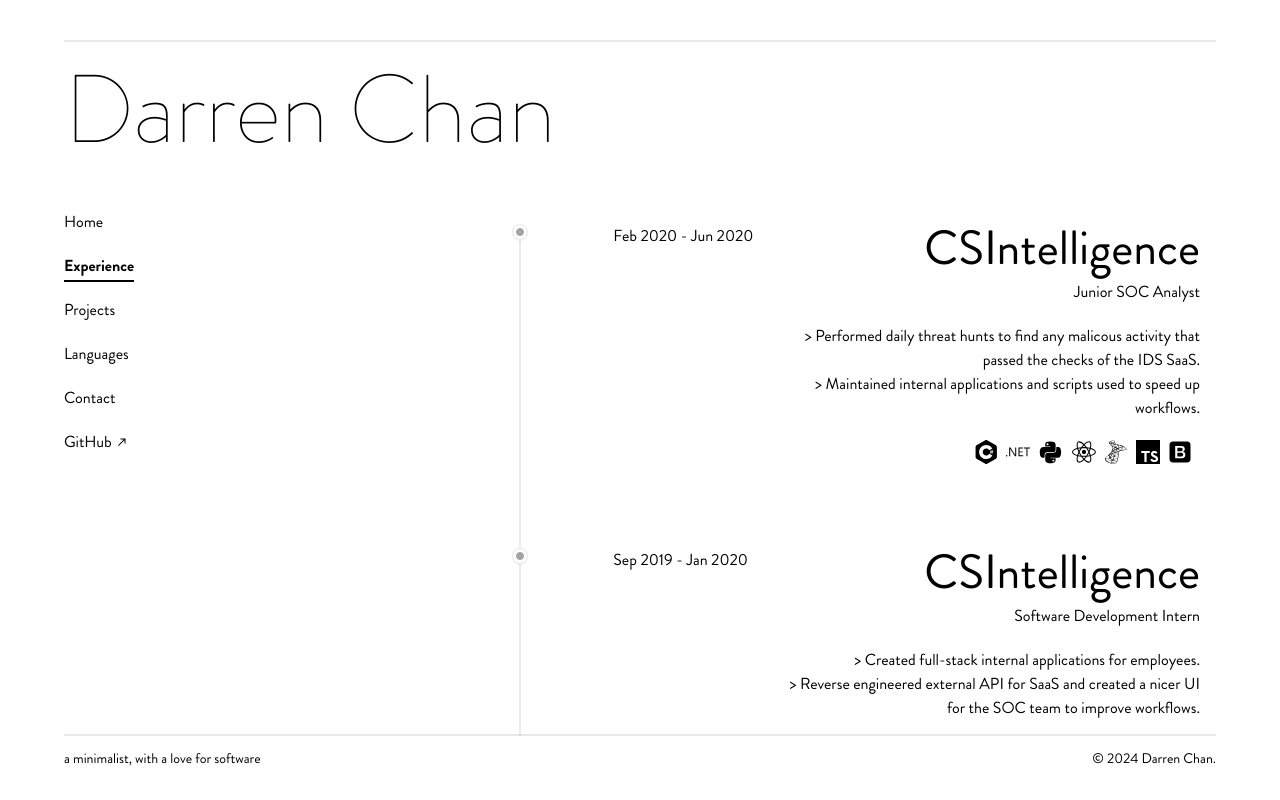
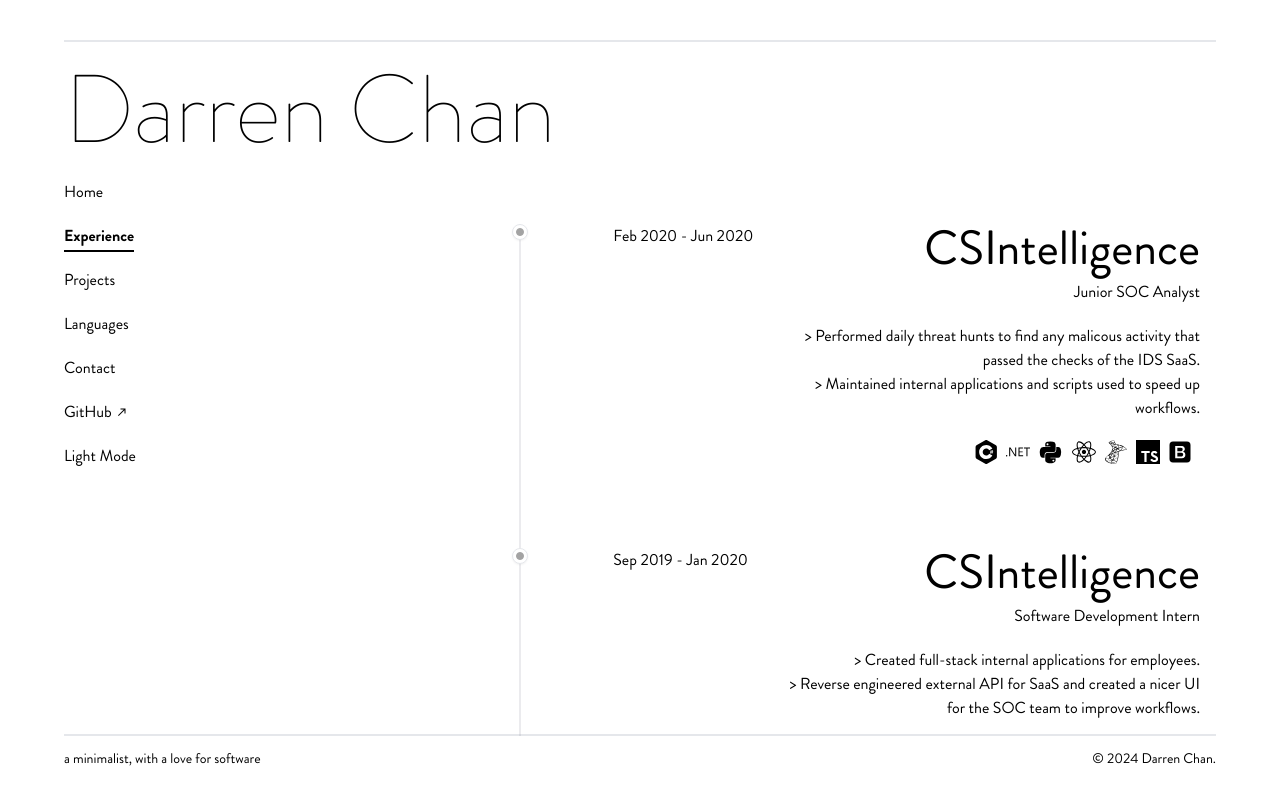
Before and after one commit to cthdarren/darren-chan.com, a React (Create React App) app in the folder portfolio/: page / in a window 1280 px wide. Both pictures are taken after a click on the element "Experience". Built offline with nearby package versions, Linux system fonts and the light colour scheme.

Commit message:
starting on dark mode, fixed scroll issue

```diff
--- a/portfolio/src/App.css
+++ b/portfolio/src/App.css
@@ -2,6 +2,10 @@
 @tailwind components;
 @tailwind utilities;
 
+body.dark{
+    background-color:#111;
+    color:#fff;
+}
 .App {
   text-align: center;
 }
@@ -112,6 +116,10 @@
 
 #navbar .nav-item:nth-child(6) {
   animation-delay: 1.5s;
+}
+
+#navbar .nav-item:nth-child(7) {
+  animation-delay: 1.6s;
 }
 
 #name {
--- a/portfolio/src/App.js
+++ b/portfolio/src/App.js
@@ -11,15 +11,10 @@
     const [currPage, setCurrPage] = useState(0);
     const [loading, setLoading] = useState(true);
     const [pageIndex, setPageIndex] = useState(0);
+    const [darkMode, setDarkMode] = useState(false);
     const [timeoutId, setTimeoutId] = useState(null);
 
-  const pages = [
-    "Home",
-    "Experience",
-    "Projects",
-    "Languages",
-    "Contact",
-  ];
+    const pages = ["Home", "Experience", "Projects", "Languages", "Contact"];
 
     useEffect(() => {
         setTimeout(() => {
@@ -37,6 +32,11 @@
         setTimeoutId(temp);
         setCurrPage(e);
         document.getElementById("contentwrapper").style.opacity = 0;
+    }
+
+    function toggleTheme() {
+        if (darkMode) {
+        }
     }
 
     function renderPage(index) {
@@ -57,8 +57,12 @@
     }
     return loading ? (
         <div className="h-screen pb-8">
-      <div id="splashname" className="sm:text-5xl text-sm h-full flex justify-center flex-col">
-                a minimalist, with a love for software.</div>
+            <div
+                id="splashname"
+                className="sm:text-5xl text-sm h-full flex justify-center flex-col"
+            >
+                a minimalist, with a love for software.
+            </div>
             <div id="topBorder"> </div>
             <div id="bottomBorder"></div>
         </div>
@@ -68,11 +72,18 @@
                 id="name"
                 className="text-left w-full absolute top-10 md:top-10 md:px-16 px-5 "
             >
-        <p className="border-t-2 pt-5 text-xl md:text-8xl md:font-thin">Darren Chan</p>
+                <p className="border-t-2 pt-5 text-xl md:text-8xl md:font-thin">
+                    Darren Chan
+                </p>
+            </div>
+
+            <div className="text-left absolute top-32 md:top-32 md:mx-16 mx-5 z-50">
                 <NavBar
                     pages={pages}
                     page={currPage}
                     handleOnClickNavItem={(e) => handleNavClick(e)}
+                    toggleTheme={() => toggleTheme()}
+                    darkMode={darkMode}
                 />
             </div>
             <div
--- a/portfolio/src/components/Navbar.js
+++ b/portfolio/src/components/Navbar.js
@@ -1,9 +1,9 @@
 import "../index.css";
 import NavItem from "./NavItem";
 
-function NavBar({ pages, page, handleOnClickNavItem }) {
+function NavBar({ pages, page, handleOnClickNavItem, toggleTheme, darkMode }) {
     return (
-        <div className="flex flex-col md:text-base text-xs md:mt-9 mt-3">
+        <div className="flex flex-col w-1/2 md:text-base text-xs md:mt-9 mt-3">
             <div id="navbar" className="">
                 {pages.map((name, index) => (
                     <NavItem
@@ -32,6 +32,18 @@
                         </a>
                     </span>
                 </div>
+
+                <div className="nav-item">
+                    <span
+                        id=""
+                        className="relative navbaritem z-50 cursor-pointer h-full inline-block pt-3 pb-1.5 sm:pb-1 sm:pt-4"
+                        onClick={() => toggleTheme()}
+                    >
+                        <div className="flex items-center text-nowrap">
+                            {darkMode ? "Dark Mode" : "Light Mode"}
+                        </div>
+                    </span>
+                </div>
             </div>
         </div>
     );
```
Lines whose indentation alone changed are shown as unchanged.
